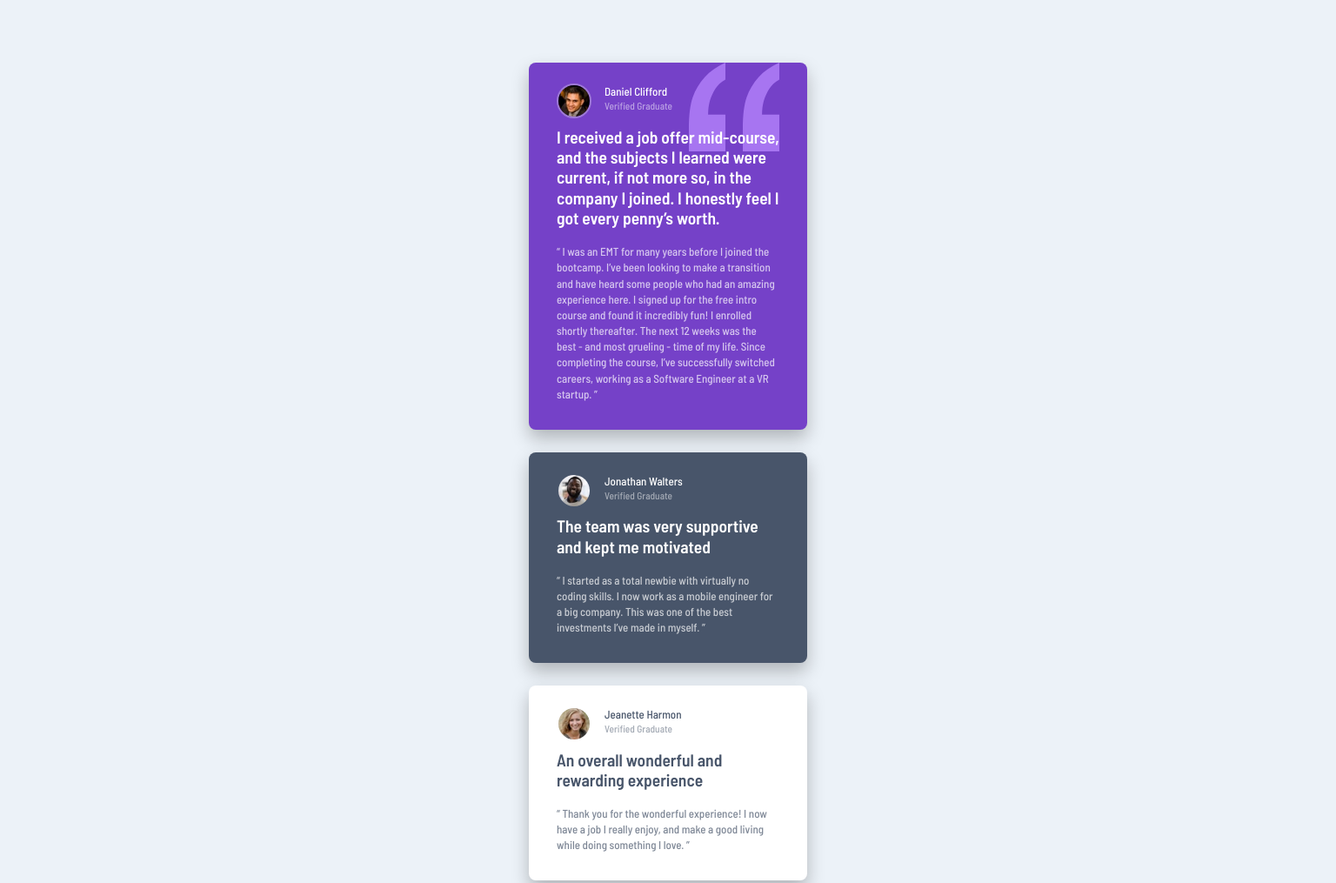
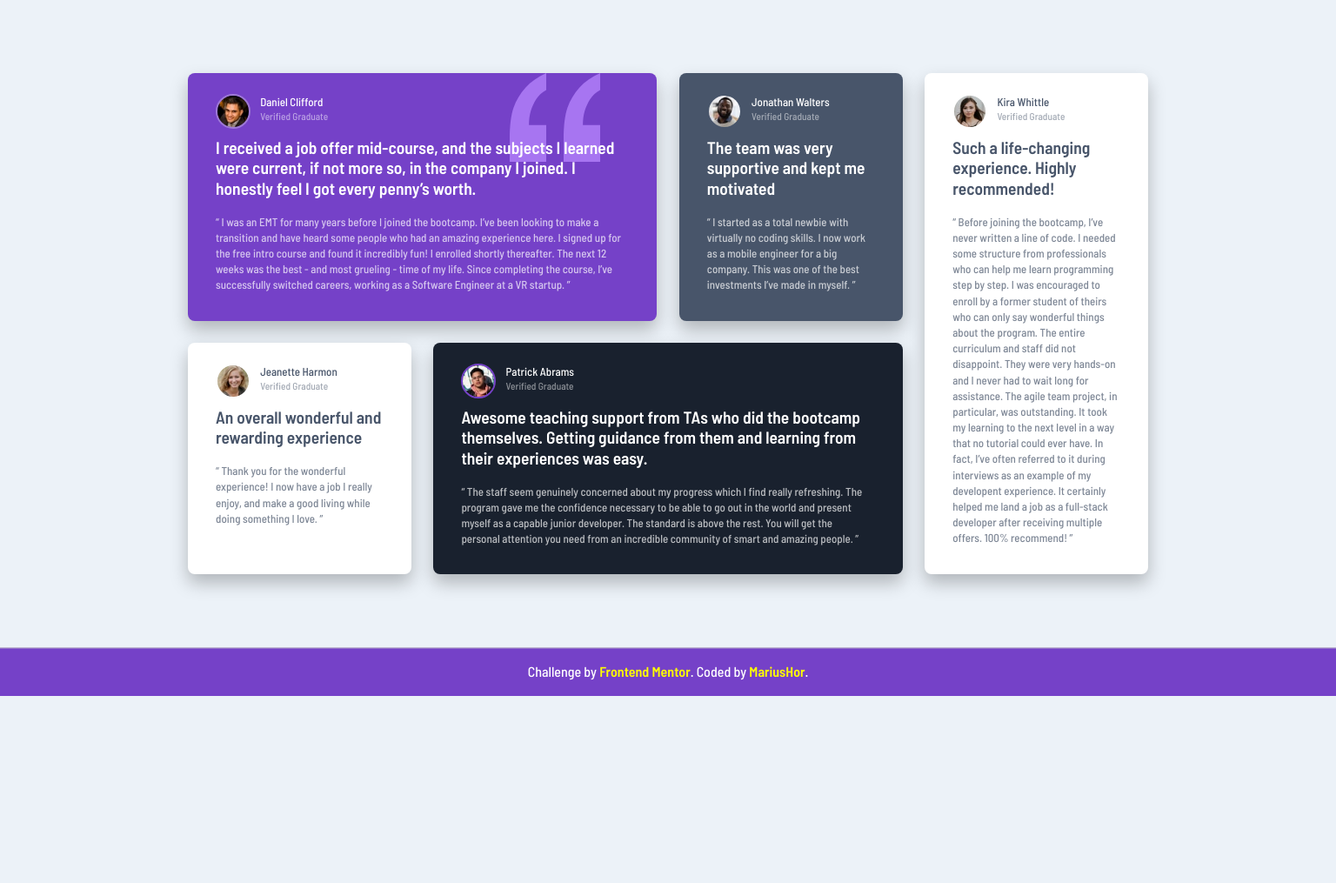
Before and after one commit to MariusHor/Testimonials-grid-section, a plain HTML site: page index.html in a window 1536 px wide. Shown: the top 1015 px of the page at 87% size. After the commit the page ends 800 px from the top, so only its background shows below. Drawn offline with Linux system fonts and the light colour scheme.

Commit message:
finished the desktop layout

```diff
--- a/css/style.css
+++ b/css/style.css
@@ -111,6 +111,10 @@ body {
     background: var(--clr-grayish-blue);
     font-size: var(--fs-body);
     font-family: var(--ff-body);
+    display: flex;
+    flex-direction: column;
+    justify-content: center;
+    align-items: center;
 }
 
 .main {
@@ -124,16 +128,16 @@ body {
     position: sticky;
     top: 100vh;
     width: 100%;
-    padding: 1.25rem;
+    padding: 1rem;
     border-top: solid 1px #cacacd;
     font-size: 1rem;
     text-align: center;
-    background: var(--clr-light-gray);
-    color: #000;
+    background: var(--clr-mod-violet);
+    color: #fff;
 }
 
 .link {
-    color: var(--clr-mod-violet);
+    color: yellow;
     font-weight: 700;
     text-decoration: none;
     position: relative;
@@ -145,7 +149,7 @@ body {
   content: '';
   width: 0;
   height: 2px;
-  background-color: #000;
+  background-color: yellowgreen;
   left: 0;
   bottom: 0;
 }
@@ -156,12 +160,12 @@ body {
 }
 
 .link:hover {
-  color: black;
+  color: yellowgreen;
 }
 
 .link:focus-visible {
   outline-offset: 0.0625rem;
-  outline: 0.15rem dotted black;
+  outline: 0.15rem dotted #fff;
 }
 
 /*-----------------------------------*\
@@ -181,7 +185,7 @@ body {
 .cards-wrapper {
     display: grid;
     gap: 1.6rem;
-    max-width: 90rem;
+    max-width: 69rem;
 }
 
 .card {
@@ -192,9 +196,8 @@ body {
 }
 
 .card__author {
-  display: grid;
-  grid-template-columns: 1fr 4fr;
-  gap: 0.3rem;
+  display: flex;
+  gap: 0.7rem;
   margin-bottom: 0.6rem;
 }
 
@@ -211,7 +214,7 @@ body {
 }
 
 .card--white,
-.card--white-second {
+.card--white-big {
     background: var(--clr-white);
     color: var(--clr-d-grayish-blue);
 }
@@ -256,3 +259,56 @@ body {
   margin-bottom: 1.1rem;
   line-height: 1.2;
 }
+
+/*-----------------------------------*\
+ * #MEDIA QUERIES
+\*-----------------------------------*/
+
+@media only screen and (min-width: 48em) {
+  .cards-wrapper {
+    grid-template-columns: repeat(2, 1fr);
+  }
+
+  .card {
+    max-width: 25rem;
+  }
+
+  .card--white-big {
+    grid-column: span 2;
+    justify-self: center;
+  }
+}
+
+@media only screen and (min-width: 82em) {
+  .cards-wrapper {
+    grid-template-columns: repeat(4, 1fr);
+    grid-template-areas:
+    "violet-card violet-card grey-card white-big"
+    "white-card dark-card dark-card white-big"
+  }
+
+  .card--violet {
+    grid-area: violet-card;
+}
+
+  .card--grey {
+      grid-area: grey-card;
+  }
+
+  .card--white {
+    grid-area: white-card;
+  }
+
+  .card--white-big {
+    grid-area: white-big;
+  }
+
+  .card--dark-grey {
+      grid-area: dark-card;
+  }
+
+  .card {
+    max-width: none;
+  }
+
+}
--- a/index.html
+++ b/index.html
@@ -11,10 +11,14 @@
     <link href="https://fonts.googleapis.com/css2?family=Barlow+Semi+Condensed:wght@500;600&family=Open+Sans&display=swap" rel="stylesheet">
   </head>
   <body>
+    <!--MAIN-->
     <main class="main">
+      <!--HEADER-->
       <header class="header">
         <h1 class="visually-hidden">Testimonials-grid-section</h1>
       </header>
+      <!--HEADER end-->
+      <!--CARDS WRAPPER-->
       <section class="cards-wrapper">
         <div class="card card--violet">
           <figure class="card__author">
@@ -71,7 +75,7 @@
             junior developer. The standard is above the rest. You will get the personal attention you need from
             an incredible community of smart and amazing people. ”</blockquote>
         </div>
-        <div class="card card--white-second">
+        <div class="card card--white-big">
           <figure class="card__author">
             <img src="./images/image-kira.jpg" alt="" class="card__user-img">
             <figcaption class="card__user">
@@ -90,11 +94,14 @@
             100% recommend! ”</blockquote>
         </div>
       </section>
+      <!--CARDS WRAPPER end-->
     </main>
-
+    <!--MAIN end-->
+    <!--FOOTER-->
     <footer class="footer">
       Challenge by <a class="link" href="https://www.frontendmentor.io?ref=challenge" target="_blank">Frontend Mentor</a>.
       Coded by <a class="link" href="#">MariusHor</a>.
     </footer>
+    <!--FOOTER end-->
   </body>
 </html>
```
